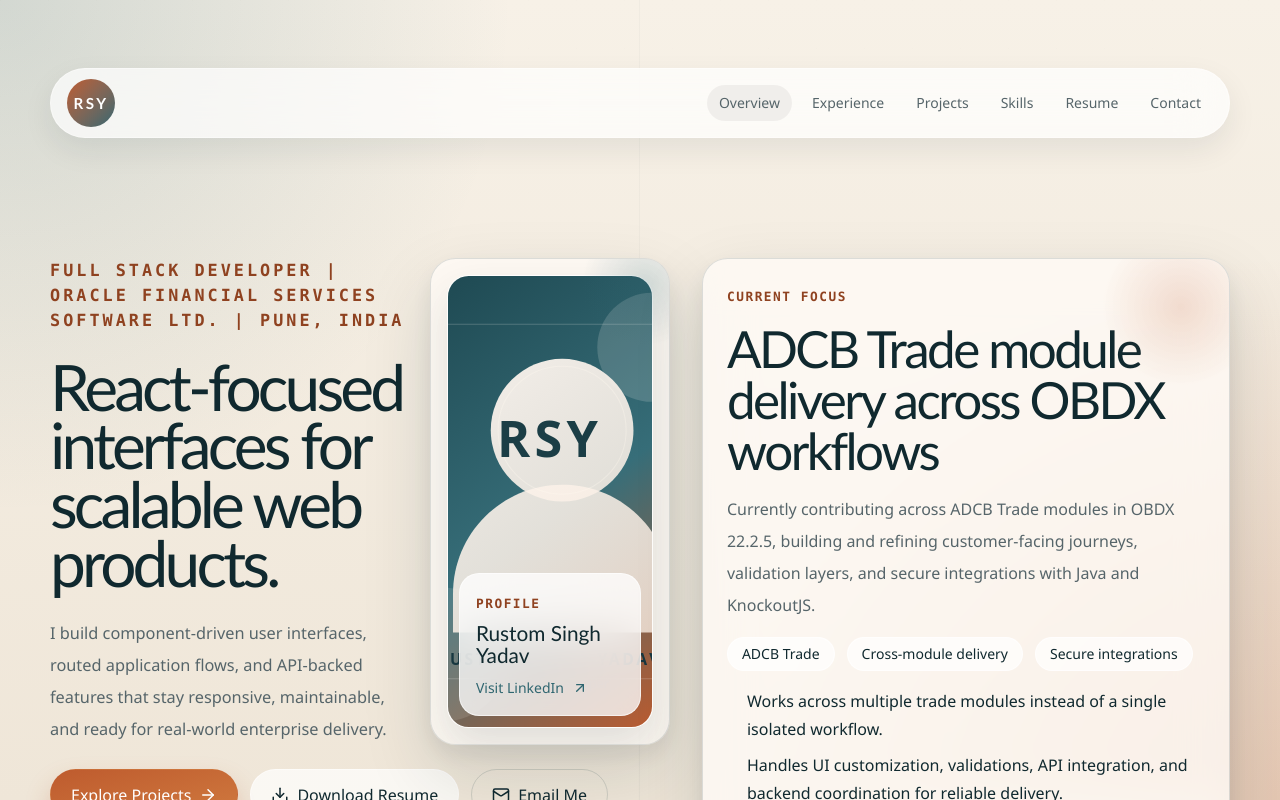
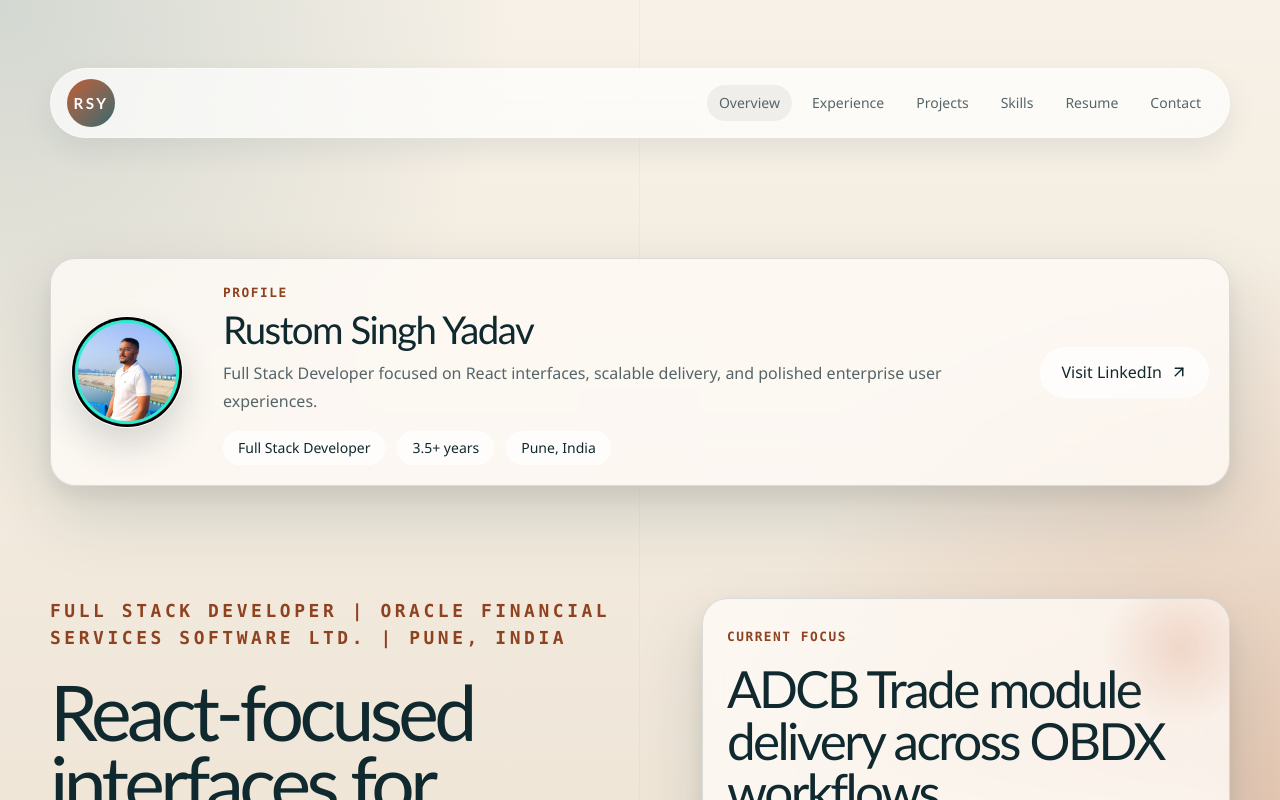
Before and after one commit to rustom2720003/rustom2720003, a React (Vite) app: page /#/ in a window 1280 px wide. Shown: the top 800 px of the page. Built offline with nearby package versions, Linux system fonts and the light colour scheme.

Commit message:
Use real profile photo and horizontal overview banner

```diff
--- a/src/portfolio/pages/OverviewPage.jsx
+++ b/src/portfolio/pages/OverviewPage.jsx
@@ -42,51 +42,68 @@
 function OverviewPage() {
   return (
     <>
-      <PageSection className="grid items-start gap-8 pt-2 lg:grid-cols-[minmax(0,1.08fr)_minmax(320px,0.92fr)]">
-        <div className="grid gap-6 lg:grid-cols-[minmax(0,1fr)_240px]">
-          <div className="flex min-w-0 flex-col gap-6">
-            <p className="max-w-3xl font-mono text-[0.96rem] font-black uppercase tracking-[0.18em] text-accent-strong sm:text-[1.05rem]">
-              {profile.title} | {profile.company} | {profile.location}
-            </p>
-            <h1 className="max-w-none font-display text-[clamp(3rem,5vw,5rem)] leading-[0.92] tracking-[-0.06em] text-ink">
-              {profile.heroTitle}
-            </h1>
-            <p className="max-w-[38rem] text-[1.02rem] leading-8 text-muted">
-              {profile.heroDescription}
-            </p>
+      <PageSection className="pb-3 pt-2">
+        <article
+          className={cx(
+            panelClassName,
+            'grid gap-5 overflow-hidden p-4 sm:p-5 lg:grid-cols-[132px_minmax(0,1fr)_auto] lg:items-center',
+          )}
+        >
+          <div className="mx-auto lg:mx-0">
+            <img
+              alt={profile.photoAlt}
+              className="h-28 w-28 rounded-full border border-white/70 object-cover object-center shadow-[0_18px_36px_rgba(16,41,47,0.16)]"
+              onError={(event) => {
+                event.currentTarget.onerror = null
+                event.currentTarget.src = profile.photoFallbackSrc
+              }}
+              src={profile.photoSrc}
+            />
           </div>
 
-          <div className={cx(panelClassName, 'relative isolate overflow-hidden p-4')}>
-            <div
-              className="pointer-events-none absolute -right-10 -top-10 h-32 w-32 rounded-full"
-              style={{
-                background:
-                  'radial-gradient(circle, rgba(47, 102, 112, 0.2), transparent 70%)',
-              }}
-            />
-            <img
-              alt={profile.photoAlt}
-              className="h-full min-h-[18rem] w-full rounded-[1.35rem] border border-white/40 bg-white/60 object-cover shadow-[0_18px_40px_rgba(16,41,47,0.12)]"
-              src={profile.photoSrc}
-            />
-            <div className="absolute inset-x-7 bottom-7 rounded-[1.25rem] border border-white/60 bg-white/78 p-4 backdrop-blur-xl">
+          <div className="min-w-0">
             <p className={eyebrowClassName}>Profile</p>
-              <h2 className="mt-2 font-display text-[1.3rem] leading-[1.05] text-ink">
+            <h2 className="mt-2 font-display text-[clamp(1.9rem,3vw,2.7rem)] leading-[0.95] tracking-[-0.04em] text-ink">
               {profile.name}
             </h2>
+            <p className="mt-3 max-w-3xl text-[1rem] leading-7 text-muted">
+              {profile.profileBannerDescription}
+            </p>
+
+            <div className="mt-4 flex flex-wrap gap-3">
+              <span className={chipClassName}>{profile.title}</span>
+              <span className={chipClassName}>{profile.experience}</span>
+              <span className={chipClassName}>{profile.location}</span>
+            </div>
+          </div>
+
+          <div className="flex flex-col gap-3 sm:flex-row lg:items-end lg:text-right">
             <a
-                className="mt-3 inline-flex items-center gap-2 text-sm font-medium text-teal transition duration-200 hover:text-ink"
+              className={cx(buttonClassNames.secondary, 'w-full sm:w-auto')}
               href={profile.linkedinUrl}
               rel="noreferrer"
               target="_blank"
             >
               Visit LinkedIn
-                <ArrowUpRight size={16} />
+              <ArrowUpRight size={18} />
             </a>
           </div>
-          </div>
+        </article>
+      </PageSection>
 
-          <div className="flex flex-wrap items-center gap-3 lg:col-span-2">
+      <PageSection className="grid items-start gap-8 pt-3 lg:grid-cols-[minmax(0,1.08fr)_minmax(320px,0.92fr)]">
+        <div className="flex min-w-0 flex-col gap-6">
+          <p className="max-w-4xl font-mono text-[1rem] font-black uppercase tracking-[0.2em] text-accent-strong sm:text-[1.12rem]">
+            {profile.title} | {profile.company} | {profile.location}
+          </p>
+          <h1 className="max-w-[11ch] font-display text-[clamp(3.1rem,6vw,5.45rem)] leading-[0.92] tracking-[-0.06em] text-ink max-lg:max-w-none">
+            {profile.heroTitle}
+          </h1>
+          <p className="max-w-[44rem] text-[1.02rem] leading-8 text-muted">
+            {profile.heroDescription}
+          </p>
+
+          <div className="flex flex-wrap items-center gap-3">
             <Link
               className={cx(buttonClassNames.primary, 'w-full sm:w-auto')}
               to="/projects"
@@ -111,7 +128,7 @@
             </a>
           </div>
 
-          <div className="grid gap-4 sm:grid-cols-2 lg:col-span-2 xl:grid-cols-3">
+          <div className="grid gap-4 sm:grid-cols-2 xl:grid-cols-3">
             <span className="flex min-h-[3.35rem] min-w-0 items-center gap-2 rounded-2xl border border-line bg-white/60 px-4 py-4 text-sm font-medium text-ink shadow-[0_18px_35px_rgba(16,41,47,0.10)]">
               <Phone className="shrink-0" size={16} />
               <span>{profile.phoneDisplay}</span>
--- a/src/portfolio/portfolioData.js
+++ b/src/portfolio/portfolioData.js
@@ -1,5 +1,6 @@
 const advancedTaskAppUrl = `${import.meta.env.BASE_URL}advanced-task-productivity-app/`
-const profilePhotoUrl = `${import.meta.env.BASE_URL}profile/rustom-profile-photo.svg`
+const profilePhotoUrl = `${import.meta.env.BASE_URL}profile/Rustom_Profile.jpeg`
+const profilePhotoFallbackUrl = `${import.meta.env.BASE_URL}profile/rustom-profile-photo.svg`
 
 export const profile = {
   name: 'Rustom Singh Yadav',
@@ -14,7 +15,10 @@
   linkedinDisplay: 'linkedin.com/in/rustom-singh-yadav-9a717a173',
   linkedinUrl: 'https://www.linkedin.com/in/rustom-singh-yadav-9a717a173/',
   photoSrc: profilePhotoUrl,
-  photoAlt: 'Profile avatar for Rustom Singh Yadav',
+  photoFallbackSrc: profilePhotoFallbackUrl,
+  photoAlt: 'Profile photo of Rustom Singh Yadav',
+  profileBannerDescription:
+    'Full Stack Developer focused on React interfaces, scalable delivery, and polished enterprise user experiences.',
   heroTitle: 'React-focused interfaces for scalable web products.',
   heroDescription:
     'I build component-driven user interfaces, routed application flows, and API-backed features that stay responsive, maintainable, and ready for real-world enterprise delivery.',
```
Also changed, not shown: public/profile/Rustom_Profile.jpeg (added). Lines whose indentation alone changed are shown as unchanged.
